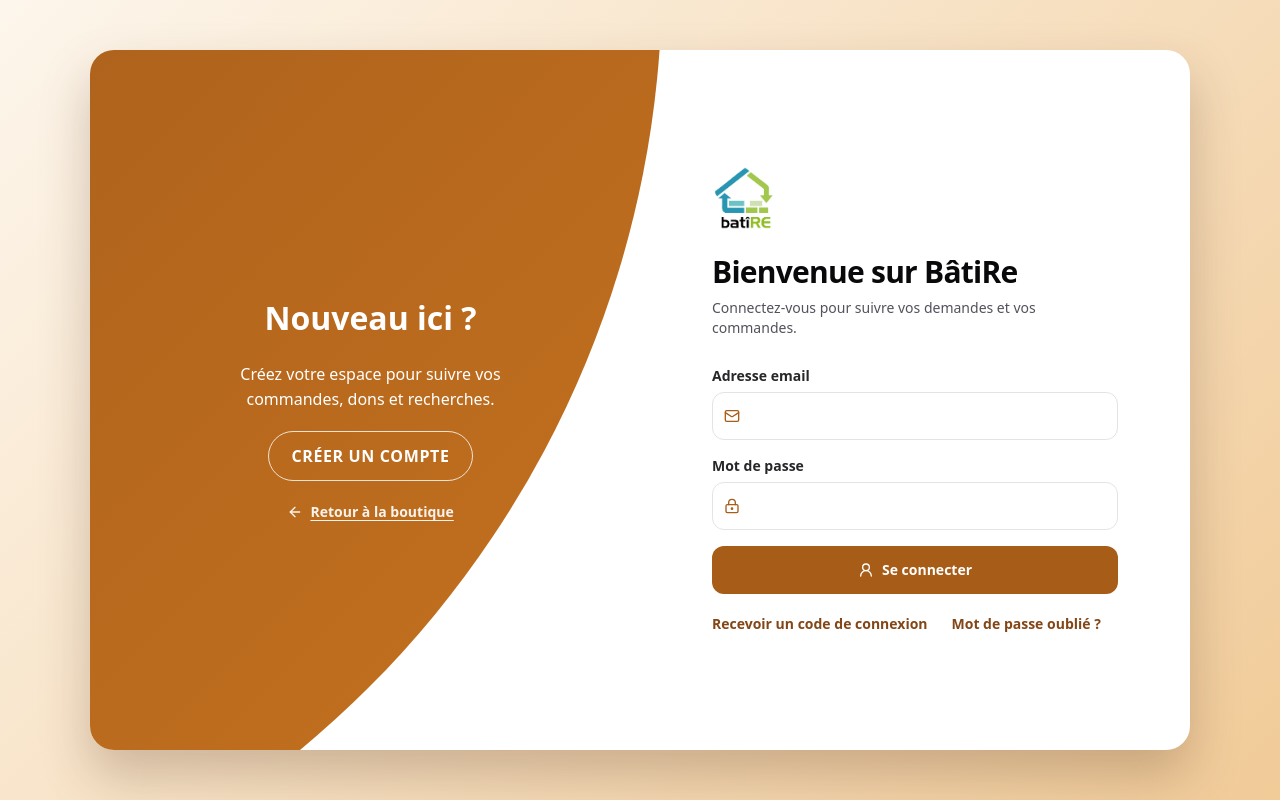
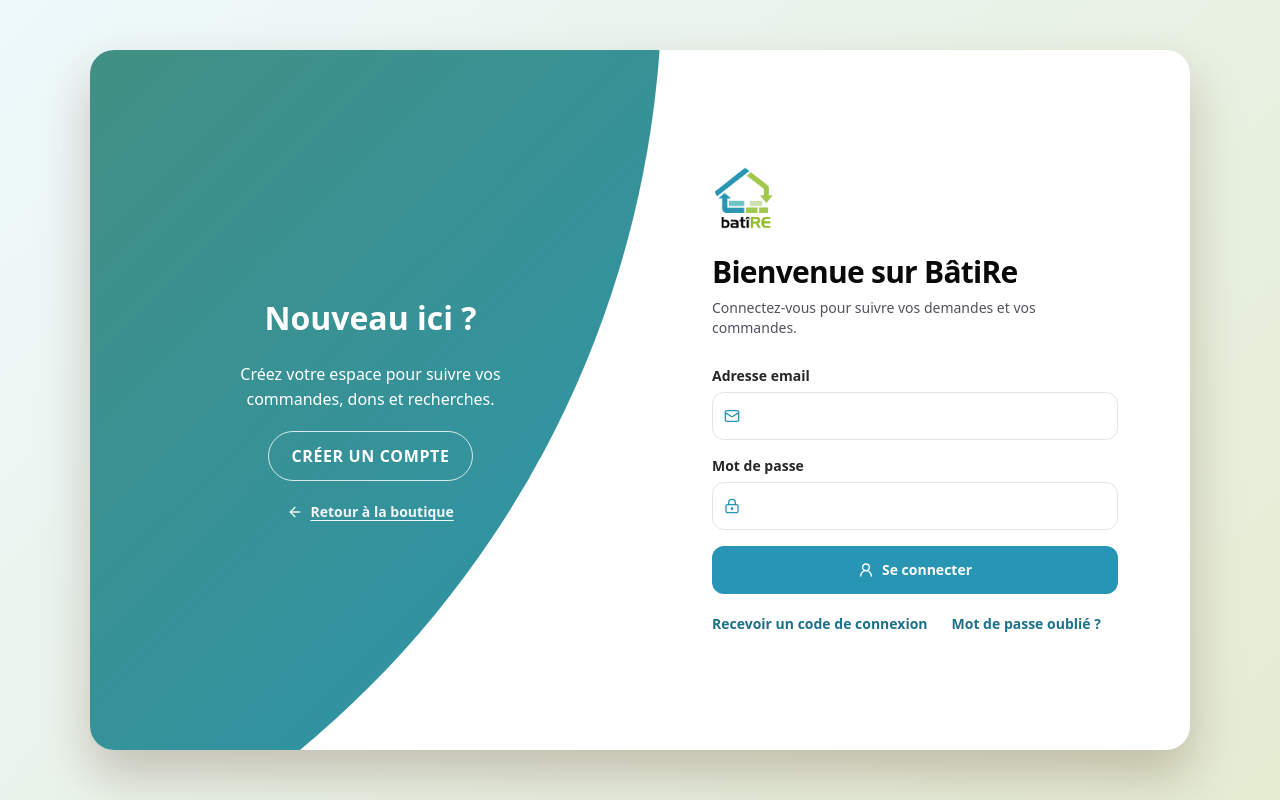
Before and after one commit to Maisondeconomiesolidaire/batire, a React (Vite) app: page /connexion in a window 1280 px wide. Built offline with nearby package versions, Linux system fonts and the light colour scheme; no server answers.

Commit message:
feat(batire): applique l'identité visuelle du logo

```diff
--- a/src/App.tsx
+++ b/src/App.tsx
@@ -107,8 +107,8 @@
             <span className="hidden sm:inline">Menu</span>
           </button>
 
-          <Link to="/" className="shrink-0 text-xl font-black tracking-tight">
-            BâtiRe<span className="text-brand-600">.</span>
+          <Link to="/" className="shrink-0" aria-label="BâtiRe - Accueil">
+            <img src="/logo-BATIRE.jpg" alt="BâtiRe" className="h-12 w-12 rounded-lg object-contain" />
           </Link>
 
           {/* La recherche ne tient pas sur la même ligne qu'un téléphone : elle
@@ -151,7 +151,7 @@
 
       <footer className="mt-16 border-t border-[var(--border)] py-8">
         <div className={cn("flex w-full flex-wrap items-center justify-between gap-3 text-sm text-[var(--muted-foreground)]", PAGE_X)}>
-          <p>BâtiRe</p>
+          <img src="/logo-BATIRE.jpg" alt="BâtiRe" className="h-10 w-10 rounded-md object-contain" />
           <div className="flex flex-wrap items-center gap-x-4 gap-y-2">
             <Link to="/conditions-generales" className="hover:text-brand-700">Conditions générales d’utilisation</Link>
             <Link to="/politique-confidentialite" className="hover:text-brand-700">Politique de confidentialité</Link>
@@ -190,8 +190,8 @@
             <span className="hidden sm:inline">Menu</span>
           </button>
 
-          <Link to="/kiosk" className="shrink-0 text-xl font-black tracking-tight">
-            BâtiRe<span className="text-brand-600">.</span>
+          <Link to="/kiosk" className="shrink-0" aria-label="BâtiRe - Accueil">
+            <img src="/logo-BATIRE.jpg" alt="BâtiRe" className="h-12 w-12 rounded-lg object-contain" />
           </Link>
 
           <div className="relative min-w-0 flex-1">
--- a/src/components/crm/CrmLayout.tsx
+++ b/src/components/crm/CrmLayout.tsx
@@ -71,8 +71,8 @@
             <aside className="fixed inset-y-0 left-0 hidden w-60 flex-col border-r border-[var(--border)] bg-[var(--card)] lg:flex">
               <div className="flex items-start justify-between gap-2 px-5 py-5">
                 <div className="min-w-0">
-                  <NavLink to="/crm" className="text-lg font-black tracking-tight">
-                    BâtiRe<span className="text-brand-500">.</span>
+                  <NavLink to="/crm" aria-label="BâtiRe CRM">
+                    <img src="/logo-BATIRE.jpg" alt="BâtiRe" className="h-14 w-14 rounded-lg object-contain" />
                   </NavLink>
                   <p className="mt-0.5 text-xs text-[var(--muted-foreground)]">Espace équipe</p>
                 </div>
--- a/src/components/public/MaterialCard.tsx
+++ b/src/components/public/MaterialCard.tsx
@@ -60,7 +60,7 @@
           </div>
         )}
         {upcoming ? (
-          <span className="absolute right-3 top-3 rounded-full bg-brand-700 px-2.5 py-1 text-xs font-bold text-white shadow-sm">
+          <span className="absolute right-3 top-3 rounded-full bg-secondary-600 px-2.5 py-1 text-xs font-bold text-white shadow-sm">
             Bientôt disponible
           </span>
         ) : null}
--- a/src/components/public/MegaMenu.tsx
+++ b/src/components/public/MegaMenu.tsx
@@ -103,9 +103,7 @@
             >
               <X className="h-6 w-6" />
             </button>
-            <span className="text-lg font-black tracking-tight">
-              BâtiRe<span className="text-brand-600">.</span>
-            </span>
+            <img src="/logo-BATIRE.jpg" alt="BâtiRe" className="h-12 w-12 rounded-lg object-contain" />
           </div>
 
           <div className="mx-5 border-t border-[var(--border)]" />
--- a/src/index.css
+++ b/src/index.css
@@ -5,17 +5,27 @@
 @custom-variant dark (&:where(.dark, .dark *));
 
 @theme {
-  /* Palette Bâtire : un ocre de chantier, lisible sur fond clair comme sombre. */
-  --color-brand-50: #fdf6ec;
-  --color-brand-100: #f9e7cd;
-  --color-brand-200: #f1cb98;
-  --color-brand-300: #e6ab62;
-  --color-brand-400: #db8f3a;
-  --color-brand-500: #c9741f;
-  --color-brand-600: #a75c18;
-  --color-brand-700: #834717;
-  --color-brand-800: #653818;
-  --color-brand-900: #4f2d16;
+  /* Palette BâtiRe : bleu du logo pour les actions, vert pour les accents. */
+  --color-brand-50: #eef9fc;
+  --color-brand-100: #d7f0f6;
+  --color-brand-200: #afe1ec;
+  --color-brand-300: #82d0e0;
+  --color-brand-400: #56bdd2;
+  --color-brand-500: #36a9c5;
+  --color-brand-600: #2795b3;
+  --color-brand-700: #1e718a;
+  --color-brand-800: #155064;
+  --color-brand-900: #0c303d;
+  --color-secondary-50: #f5f7ed;
+  --color-secondary-100: #e5ecd2;
+  --color-secondary-200: #cbd9a7;
+  --color-secondary-300: #b1c57b;
+  --color-secondary-400: #94a753;
+  --color-secondary-500: #7f963f;
+  --color-secondary-600: #6e8735;
+  --color-secondary-700: #566a29;
+  --color-secondary-800: #3e4e1e;
+  --color-secondary-900: #273315;
   --font-sans: "Inter Variable", ui-sans-serif, system-ui, sans-serif;
 }
 
@@ -51,13 +61,13 @@
 
 /* Adaptation BâtiRe de l'animation « Auth Switch » : les deux panneaux se
    croisent à l'inscription, sans les connexions sociales du composant source. */
-.auth-switch-page { min-height: 100vh; display: grid; place-items: center; padding: 2rem 1rem; background: linear-gradient(135deg, #fdf6ec, #f1cb98); overflow: hidden; }
+.auth-switch-page { min-height: 100vh; display: grid; place-items: center; padding: 2rem 1rem; background: linear-gradient(135deg, #eef9fc, #e5ecd2); overflow: hidden; }
 .auth-switch-container { position: relative; width: min(100%, 1100px); height: 700px; overflow: hidden; border-radius: 1.5rem; background: #fff; box-shadow: 0 25px 50px rgb(79 45 22 / 25%); }
-.auth-switch-container::before { content: ""; position: absolute; z-index: 6; top: -10%; right: 48%; width: 2000px; height: 2000px; border-radius: 50%; background: linear-gradient(-45deg, #c9741f, #834717); transform: translateY(-50%); transition: 1.8s ease-in-out; }
+.auth-switch-container::before { content: ""; position: absolute; z-index: 6; top: -10%; right: 48%; width: 2000px; height: 2000px; border-radius: 50%; background: linear-gradient(-45deg, #2795b3, #6e8735); transform: translateY(-50%); transition: 1.8s ease-in-out; }
 .auth-switch-form { position: absolute; z-index: 5; top: 50%; left: 75%; width: 50%; padding: 2.5rem 4.5rem; transform: translate(-50%, -50%); transition: left 1s .7s ease-in-out; }
 .auth-switch-panels { position: absolute; z-index: 7; inset: 0; display: grid; grid-template-columns: repeat(2, 1fr); pointer-events: none; }
 .auth-switch-panel { display: flex; flex-direction: column; align-items: flex-end; justify-content: space-around; text-align: center; color: white; }.auth-switch-panel-content { display: flex; flex-direction: column; align-items: center; gap: 1.25rem; transition: transform .9s ease-in-out; transition-delay: .6s; }.left-panel { padding: 3rem 17% 2rem 12%; pointer-events: all; }.right-panel { padding: 3rem 12% 2rem 17%; pointer-events: none; }.right-panel .auth-switch-panel-content { transform: translateX(800px); }
-.auth-switch-panel h2, .auth-switch-panel p { margin: 0; }.auth-switch-panel h2 { font-size: 2rem; font-weight: 800; }.auth-switch-panel p { max-width: 22rem; line-height: 1.55; }.auth-switch-panel button { border: 1px solid rgb(255 255 255 / .8); border-radius: 999px; padding: .75rem 1.4rem; font-weight: 700; text-transform: uppercase; letter-spacing: .04em; transition: background .2s, color .2s; }.auth-switch-panel button:hover { background: white; color: #834717; }.auth-switch-back-link { display: inline-flex; align-items: center; gap: .45rem; font-size: .875rem; font-weight: 600; color: rgb(255 255 255 / .92); text-decoration: underline; text-underline-offset: 3px; }.auth-switch-back-link:hover { color: white; }
+.auth-switch-panel h2, .auth-switch-panel p { margin: 0; }.auth-switch-panel h2 { font-size: 2rem; font-weight: 800; }.auth-switch-panel p { max-width: 22rem; line-height: 1.55; }.auth-switch-panel button { border: 1px solid rgb(255 255 255 / .8); border-radius: 999px; padding: .75rem 1.4rem; font-weight: 700; text-transform: uppercase; letter-spacing: .04em; transition: background .2s, color .2s; }.auth-switch-panel button:hover { background: white; color: #1e718a; }.auth-switch-back-link { display: inline-flex; align-items: center; gap: .45rem; font-size: .875rem; font-weight: 600; color: rgb(255 255 255 / .92); text-decoration: underline; text-underline-offset: 3px; }.auth-switch-back-link:hover { color: white; }
 .sign-up-mode::before { right: 52%; transform: translate(100%, -50%); }.sign-up-mode .auth-switch-form { left: 25%; }.sign-up-mode .left-panel .auth-switch-panel-content { transform: translateX(-800px); }.sign-up-mode .right-panel .auth-switch-panel-content { transform: translateX(0); }.sign-up-mode .left-panel { pointer-events: none; }.sign-up-mode .right-panel { pointer-events: all; }
 @media (max-width: 700px) { .auth-switch-container { height: 820px; }.auth-switch-container::before { top: initial; right: initial; bottom: 66%; left: 50%; width: 1300px; height: 1300px; transform: translateX(-50%); }.auth-switch-form { top: 65%; left: 50%; width: 100%; padding: 2rem 1.5rem; transform: translate(-50%, -50%); }.auth-switch-panels { height: 34%; grid-template-columns: 1fr; }.auth-switch-panel { align-items: center; padding: 2rem 18%; }.right-panel { display: none; }.sign-up-mode::before { right: initial; transform: translate(-50%, 100%); }.sign-up-mode .auth-switch-form { left: 50%; }.sign-up-mode .left-panel .auth-switch-panel-content { transform: none; } }
 
--- a/src/main.tsx
+++ b/src/main.tsx
@@ -37,7 +37,7 @@
         signUpUrl="/inscription"
         signInFallbackRedirectUrl="/"
         signUpFallbackRedirectUrl="/"
-        appearance={{ variables: { colorPrimary: "#c9741f" } }}
+        appearance={{ variables: { colorPrimary: "#2795b3" } }}
       >
         <ConvexProviderWithClerk client={convex} useAuth={useAuth}>
           <BrowserRouter>
```
